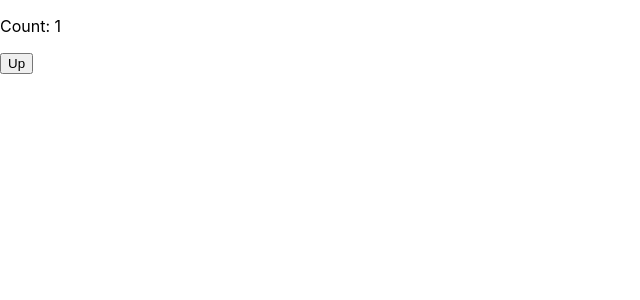
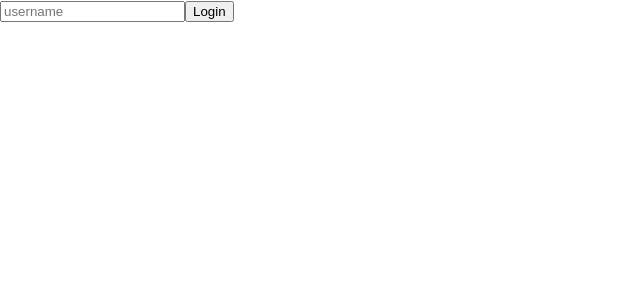
Before and after one commit to ChoiJeongGon/react-norm, a React (Create React App) app in the folder react-a/: page / in a window 1280 px wide. Shown: the top 300 px of the page, without its empty margins (0-640 px from the left). Built offline with nearby package versions, Linux system fonts and the light colour scheme.

Commit message:
Upload 1

```diff
--- a/react-a/src/App.js
+++ b/react-a/src/App.js
@@ -1,21 +1,13 @@
-import React, { useState, useRef, useEffect } from "react";
+import React from "react";
 
-const App = () => {
-  const [count, setCount] = useState(1);
-  const rederCount = useRef(1);
+const App = () =>{
+  return(
+    <div>
+      <input type="text" placeholder="username"></input>
+      <button>Login</button>
+    </div>
+  )
 
-  useEffect(() => {
-    rederCount.current = rederCount.current + 1;
-    console.log("렌더링 :", rederCount.current);
-  });
-
-
-  return (
-    <div>
-      <p>Count: {count}</p>
-      <button onClick={() => setCount(count + 1)}>Up</button>
-    </div>
-  );
 };
 
 export default App;
```
